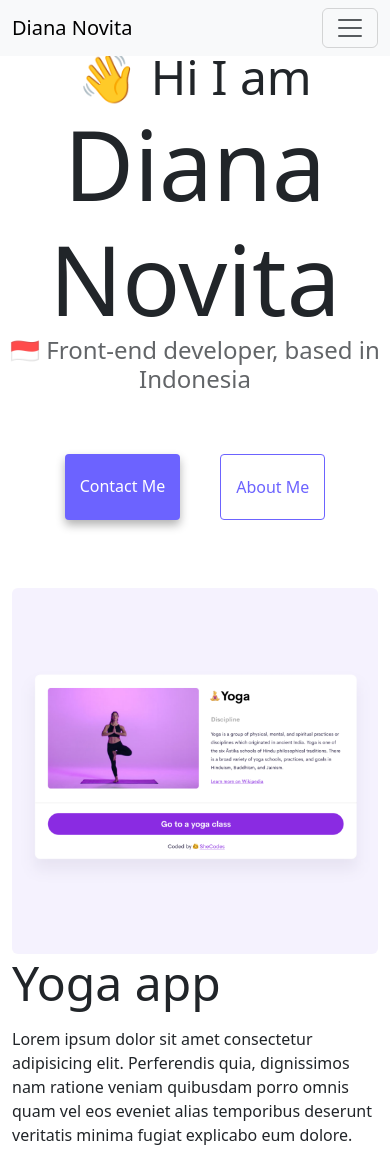
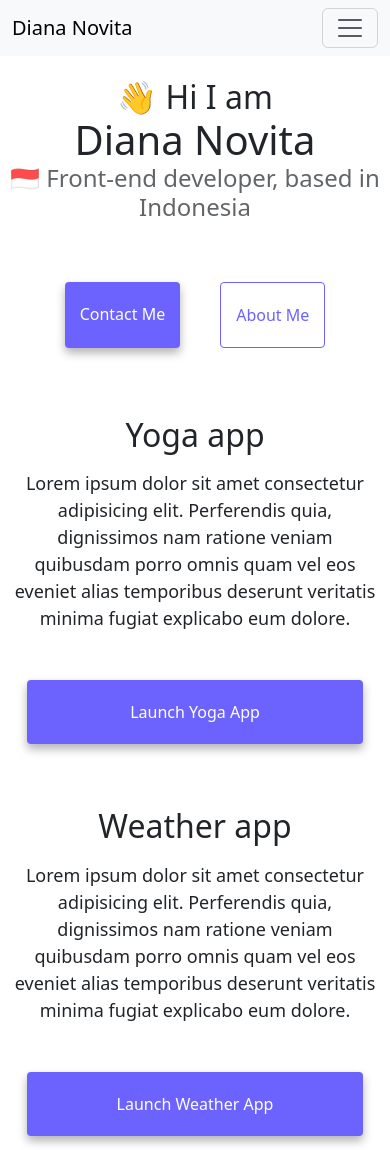
Before and after one commit to diananov11/homework-week4, a plain HTML site: page index.html in a window 390 px wide. Shown: the top 1150 px of the page. Drawn offline with nearby package versions, Linux system fonts and the light colour scheme.

Commit message:
add media responsive

```diff
--- a/index.html
+++ b/index.html
@@ -40,8 +40,8 @@
   </div>
   <div class="container mt-5">
     <div class="row">
-      <div class="col-sm-6">
-        <img src="images/yoga.png" alt="" class="img-fluid rounded">
+      <div class="col-sm-6 d-none d-md-block">
+        <img src="images/yoga.png" alt="" class="img-fluid rounded d-none d-md-block">
       </div>
       <div class="col-sm-6">
         <h2 class="text-start">Yoga app</h2>
@@ -57,13 +57,13 @@
           minima fugiat explicabo eum dolore.</p>
         <a href="index.html#" class="primary-link">Launch Weather App</a>
       </div>
-      <div class="col-sm-6 mt-5">
-        <img src="images/weather.png" alt="" class="img-fluid rounded">
+      <div class="col-sm-6 mt-5 d-none d-md-block">
+        <img src="images/weather.png" alt="" class="img-fluid rounded d-none d-md-block">
       </div>
-      <div class="col-sm-6 mt-5">
-        <img src="images/yogurt.png" alt="" class="img-fluid rounded">
+      <div class="col-sm-6 mt-5 d-none d-md-block">
+        <img src="images/yogurt.png" alt="" class="img-fluid rounded d-none d-md-block">
       </div>
-      <div class="col-sm-6 mt-5">
+      <div class="col-sm-6 mt-5 mb-5">
         <h2 class="text-start">Yogurt app</h2>
         <p class="text-start mt-3 mb-5">Lorem ipsum dolor sit amet consectetur adipisicing elit. Perferendis quia,
           dignissimos nam ratione veniam quibusdam porro omnis quam vel eos eveniet alias temporibus deserunt veritatis
--- a/style.css
+++ b/style.css
@@ -4,9 +4,9 @@
   --box-shadow: 0 5px 10px rgba(0, 0, 0, 0.3);
 }
 
-body {
+/* body {
   margin: 0 auto;
-}
+} */
 
 h1,
 h2,
@@ -17,6 +17,10 @@ h3 {
 
 h1 {
   font-size: 96px;
+}
+
+p {
+  font-size: 18px;
 }
 
 h2 {
@@ -97,3 +101,29 @@ img {
 a:hover {
   color: blue;
 }
+
+@media (max-width: 576px) {
+  h2.text-start {
+    text-align: center !important;
+    font-size: 32px;
+  }
+
+  h2.mt-5 {
+    padding-top: 30px;
+    font-size: 32px;
+  }
+
+  h1 {
+    font-size: 40px;
+  }
+
+  p.text-start {
+    text-align: center !important;
+  }
+
+  .primary-link {
+    display: block;
+    margin: 15px;
+    text-align: center;
+  }
+}
```
Also changed, not shown: about.html (+1 -1 lines).
